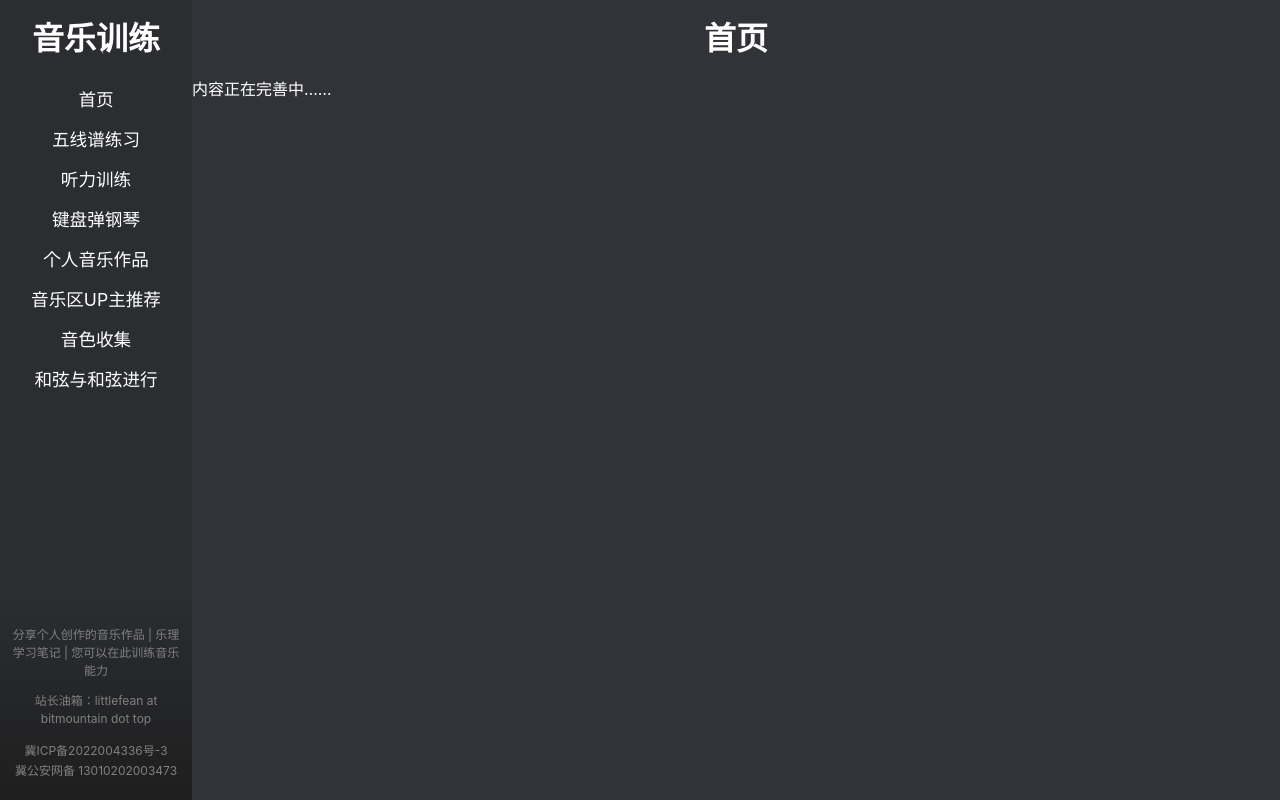
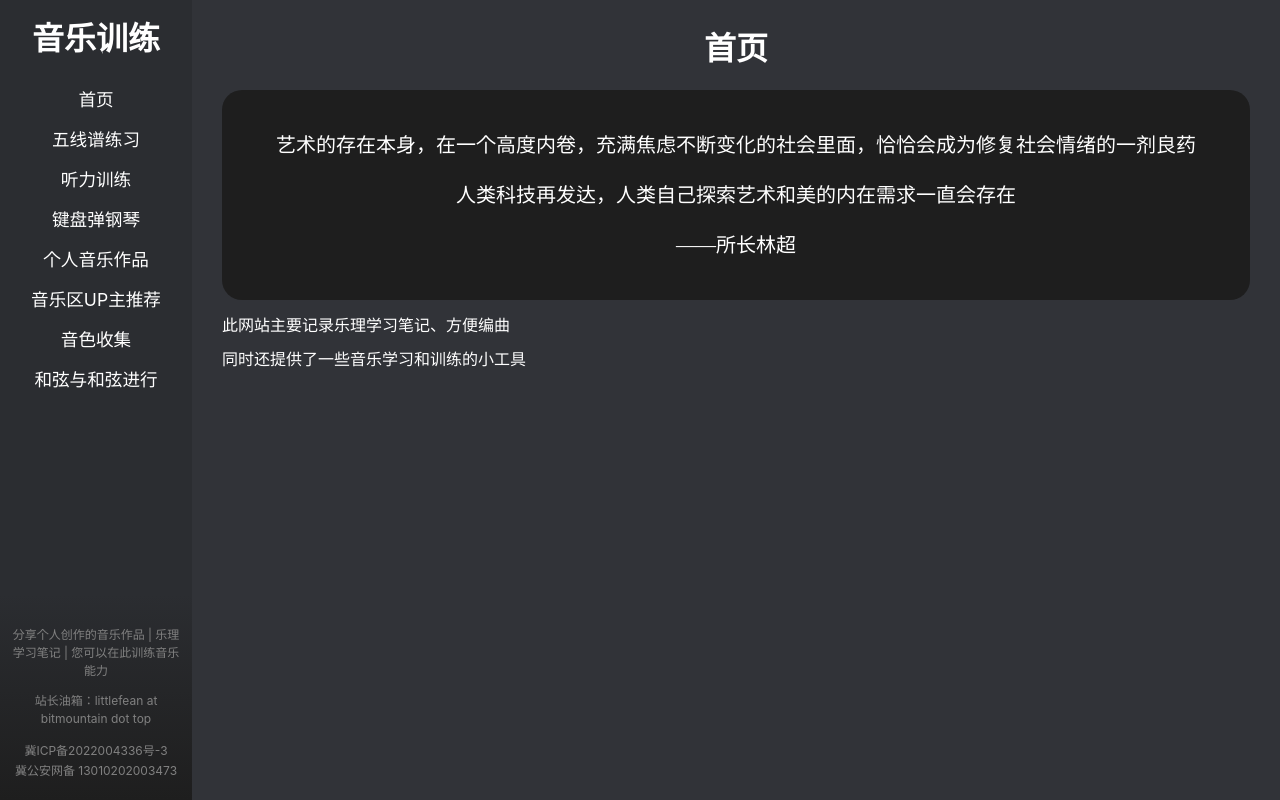
Before and after one commit to MusicPractice/MusicPractice, a Nuxt app: page / in a window 1280 px wide. Built offline with nearby package versions, Linux system fonts and the light colour scheme; no server answers.

Commit message:
:sparkles: 增加了主页

```diff
--- a/pages/index.vue
+++ b/pages/index.vue
@@ -1,14 +1,20 @@
 <template>
-  <div class="index">
+  <div class="Index">
     <h1>首页</h1>
-    <p>内容正在完善中……</p>
+    <div class="common">
+      <p>艺术的存在本身，在一个高度内卷，充满焦虑不断变化的社会里面，恰恰会成为修复社会情绪的一剂良药</p>
+      <p>人类科技再发达，人类自己探索艺术和美的内在需求一直会存在</p>
+      <p class="end">——所长林超</p>
+    </div>
+    <p>此网站主要记录乐理学习笔记、方便编曲</p>
+    <p>同时还提供了一些音乐学习和训练的小工具</p>
   </div>
 </template>
 
 <script setup lang="ts">
 // import ContentPage from "~/components/ContentPage.vue";
 console.log('index...');
-const {data} = await useFetch('/api/hello');
+const { data } = await useFetch('/api/hello');
 console.log(data);
 // export default {
 //   components: {ContentPage}
@@ -16,7 +22,27 @@ console.log(data);
 </script>
 
 <style scoped lang="scss">
-h1, h2, h3 {
-  text-align: center;
+.Index {
+  padding: 10px 30px;
+
+  h1,
+  h2,
+  h3 {
+    text-align: center;
+  }
+
+  .common {
+    background-color: #1e1e1e;
+    padding: 20px;
+    font-size: 20px;
+    border-radius: 20px;
+    text-align: center;
+
+    p {
+      line-height: 1.5em;
+      font-family: 'Times New Roman', Times, serif;
+    }
+
+  }
 }
 </style>
```
